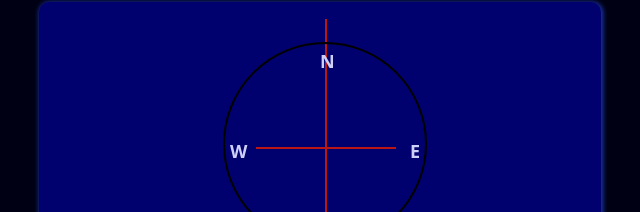
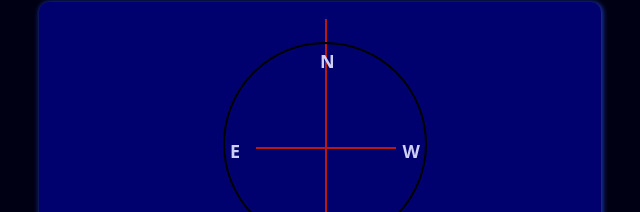
Before and after one commit to Iamtsquare07/compass-js, a plain HTML site: page index.html in a window 1280 px wide. Shown: the part 83-295 px from the top of the page, 320-960 px from the left. Drawn offline with Linux system fonts and the light colour scheme; a web font is replaced by a local one.

```diff
--- a/index.html
+++ b/index.html
@@ -18,9 +18,9 @@
                 <div class="line WE"></div>
             </div>
             <div class="direction N">N</div>
-            <div class="direction E">E</div>
+            <div class="direction E">W</div>
             <div class="direction S">S</div>
-            <div class="direction W">W</div>
+            <div class="direction W">E</div>
         </div>
         <div class="heading">
             <p>You're heading:
```
